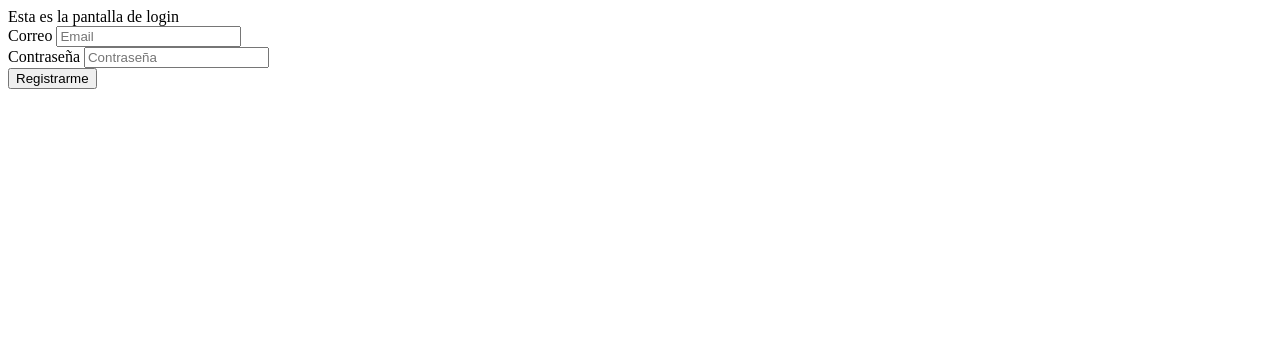
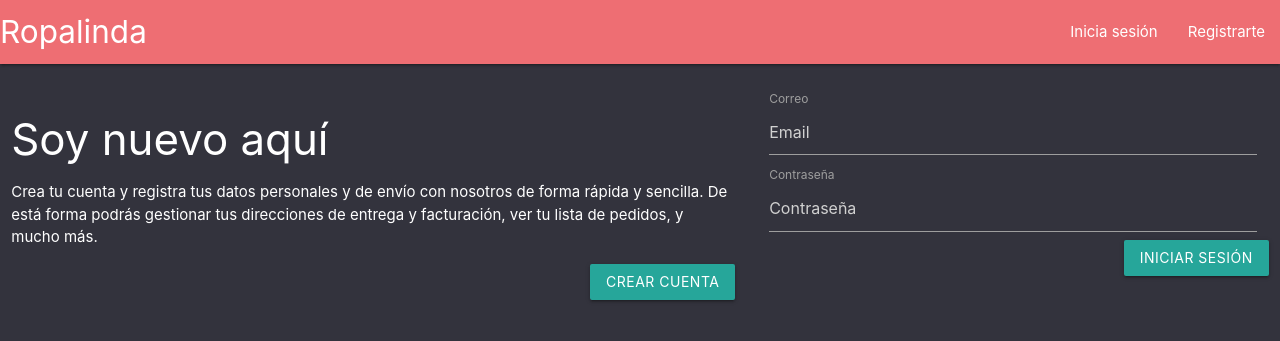
Before and after one commit to HumbaP/ropalinda, a CodeIgniter app: page /database/login in a window 1280 px wide. Shown: the top 341 px of the page. Run offline with CodeIgniter, Linux system fonts and the light colour scheme; data that the repository does not hold is empty.

Commit message:
Updated login view

```diff
--- a/application/config/routes.php
+++ b/application/config/routes.php
@@ -53,6 +53,7 @@ defined('BASEPATH') OR exit('No direct script access allowed');
 $route['user/create/(:any)']='User_controller/register/$1';
 $route['registration']='Registration_controller';
 $route['login']='Login_controller';
+$route['try_login']='Login_controller/try_login';
 
 
 $route['default_controller'] = 'home_controller';
--- a/application/controllers/Login_controller.php
+++ b/application/controllers/Login_controller.php
@@ -16,26 +16,23 @@ class Login_controller extends CI_Controller{
 
 	//MARK: - Actions
 	public function try_login(){
-		$email = $this->input->post('regButton');
-		$password = $this->input->post('regButton');
-
+		$email = $this->input->post('email');
+		$password = $this->input->post('password');
+		$this->load->model('User_model');
 		//Call the validator helper
 
-
+		$user= $this->User_model->login($email,$password);
 		//Call model method
-		$response = 'ok';
 		$view_to_load = 'registration';
-
-		if($response == 'ok'){
-			$view_to_load = 'home_view';
+		if($user!=null){
+			$view_to_load = 'home_';
+			$_SESSION['user']=$useviewr;
 		}
-		else{
-			$view_to_load = '';
-		}
-
+		//$_SESSION['session']=;
 		//Login condition
         $this->load->view($view_to_load);
 	}
+
 
 }
 
--- a/application/controllers/Registration_controller.php
+++ b/application/controllers/Registration_controller.php
@@ -31,9 +31,10 @@ class Registration_controller extends CI_Controller {
 
 		$new_user =new User($data); //new User(User::offline_data());
 
+		$_SESSION['user']=$new_user;
 		$this->load->model('user_model');
-		$this->user_model->create($new_user);
-		var_dump($new_user);
+		$some= $this->user_model->create($new_user);
+		var_dump($some);
 	}
 
 }
--- a/application/views/home_view.php
+++ b/application/views/home_view.php
@@ -54,6 +54,10 @@ defined('BASEPATH') OR exit('No direct script access allowed');
 </form>
 <!-- ES UNA VISTA ^^ -->
 
+<?php if(isset($_SESSION['user'])){
+		echo "Ya has iniciado sesión perro";
+	}
+	?>
 
 </div>
 
--- a/application/views/login_view.php
+++ b/application/views/login_view.php
@@ -5,26 +5,58 @@ defined('BASEPATH') OR exit('No direct script access allowed');
 <!DOCTYPE html>
 <html lang="en">
 <head>
-	<meta charset="utf-8">
+	<meta charset="UTF-8">
+    <meta name="viewport" content="width=device-width, initial-scale=1.0">
+    <meta http-equiv="X-UA-Compatible" content="ie=edge">
+    <!-- Compiled and minified CSS -->
+    <link rel="stylesheet" href="https://cdnjs.cloudflare.com/ajax/libs/materialize/1.0.0/css/materialize.min.css">
+
+    <!-- Compiled and minified JavaScript -->
+    <script src="https://cdnjs.cloudflare.com/ajax/libs/materialize/1.0.0/js/materialize.min.js"></script>
+    <script
+			  src="https://code.jquery.com/jquery-3.3.1.slim.js"
+			  integrity="sha256-fNXJFIlca05BIO2Y5zh1xrShK3ME+/lYZ0j+ChxX2DA="
+			  crossorigin="anonymous"></script>
+    <link rel="stylesheet" href="<?php echo base_url('public/css')?>/main.css">
+
 	<title>RopaLinda</title>
 </head>
 <body>
 
 <div id="container">
 
-Esta es la pantalla de login
-<form action="try_login" method="POST">
-	<div class="col s12 m6">
+
+<?php include('templates/navbar_view.php');?>
+<?php session_start();
+	echo isset($_SESSION['user']);
+	echo "<br>";
+?>
+<div class="row">
+	<div class="col s12 m7">
+	<h3>Soy nuevo aquí</h3>
+	<p>Crea tu cuenta y registra tus datos personales y de envío con nosotros de forma rápida y sencilla.
+	De está forma podrás gestionar tus direcciones de entrega y facturación, ver tu lista de pedidos, y mucho más.</p>
+	<a class="btn right" href="<?php echo base_url('registration');?>">Crear cuenta</a>
+
+	</div>
+
+	<div class="row col s12 m5">
+	<form action="try_login" method="POST">
+	<div class="col s12">
 		<label for="email">Correo</label>
 		<input type="text" name="email" placeholder="Email">
 	</div>
-	<div class="col s12 m6">
+	<div class="col s12">
 		<label for="contraseña">Contraseña</label>
 		<input type="password" name="password" placeholder="Contraseña">
 	</div>
-	<input class="btn right"type="submit" name="regButton" value="Registrarme" />
+	<input class="btn right"type="submit" name="regButton" value="Iniciar sesión" />
 
 </form>
+
+</div>
+</div>
+
 
 
 </div>
```
